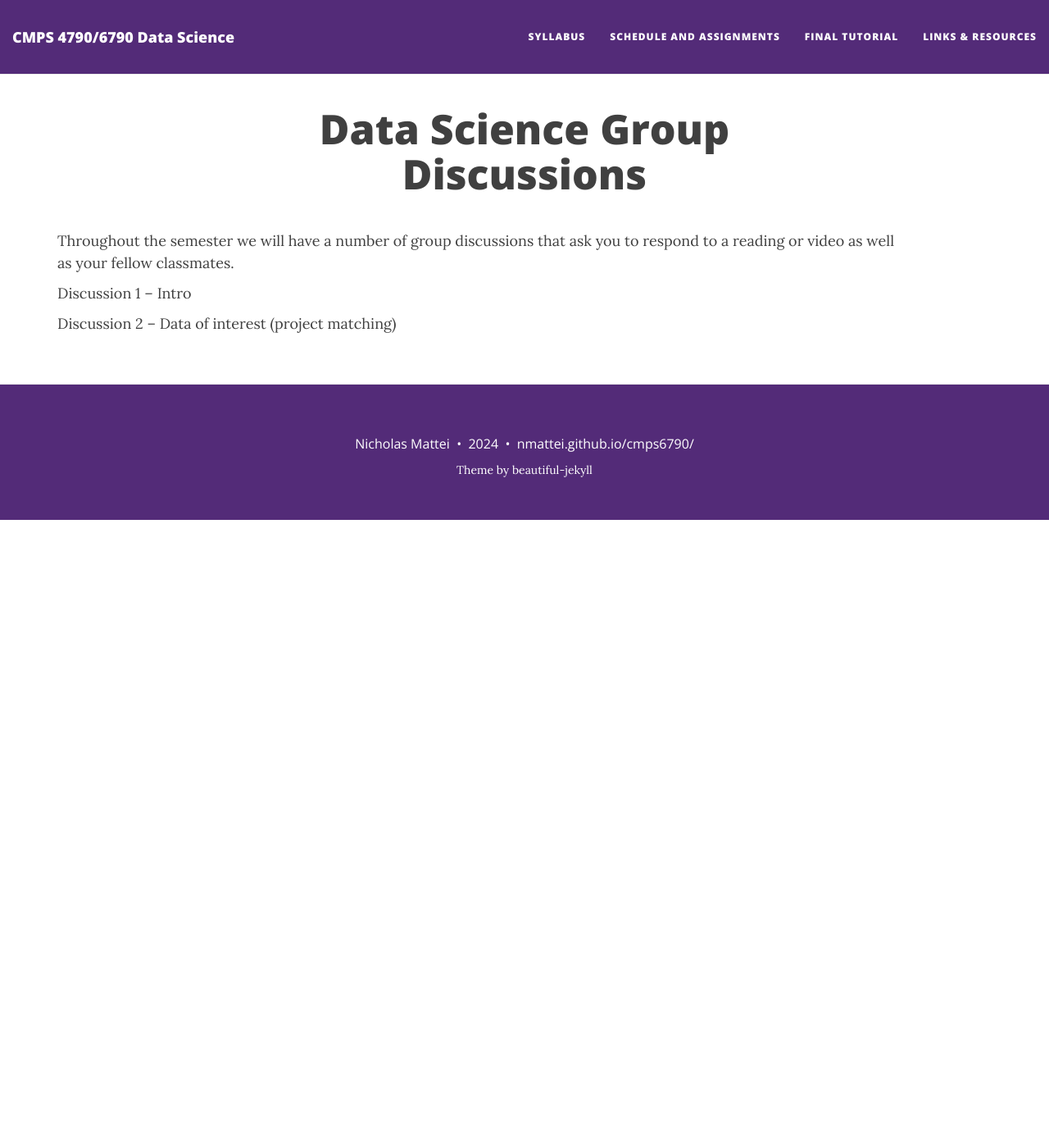
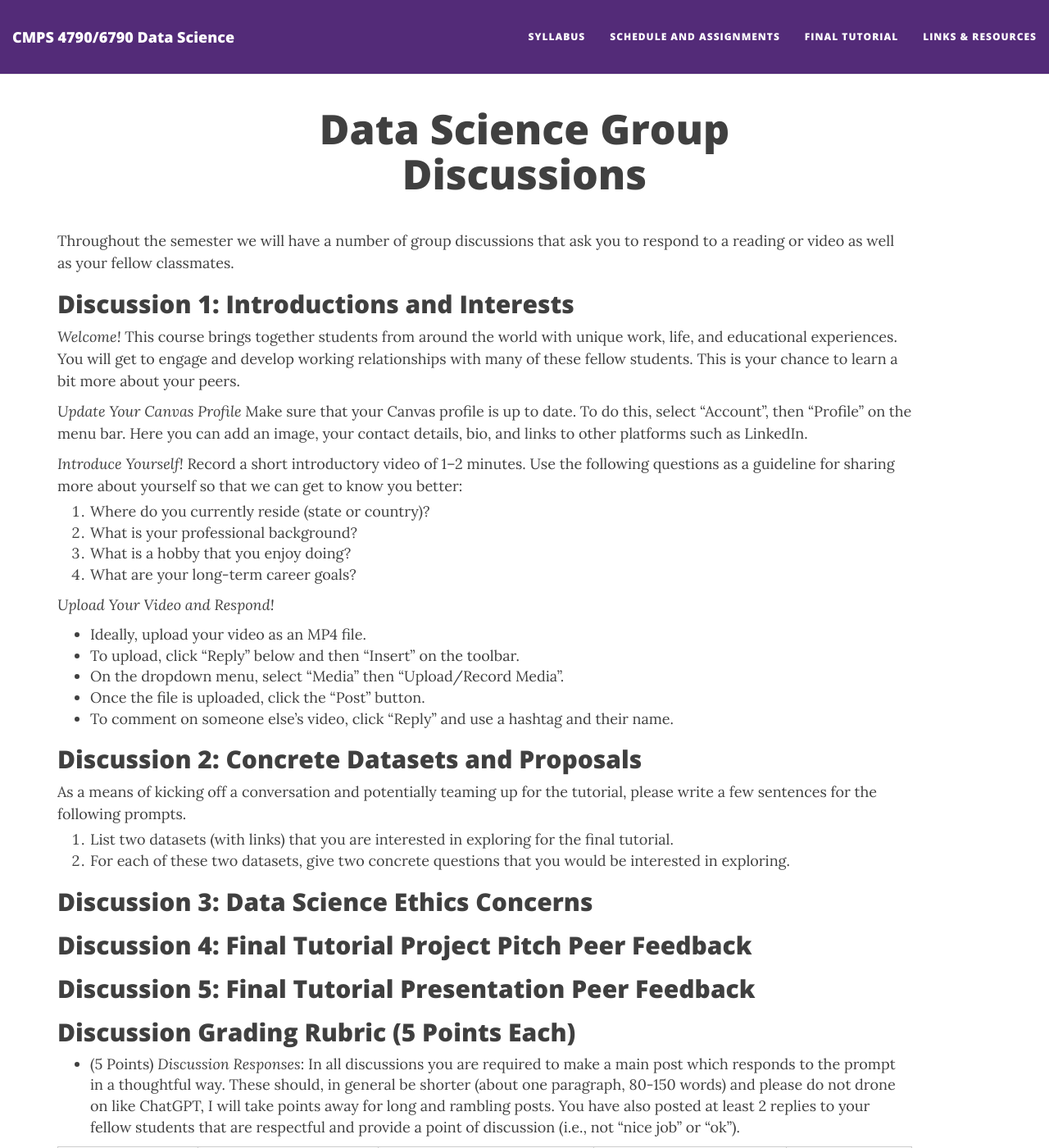
Before and after one commit to nmattei/cmps6790, a Jekyll site: the page built from discussions.md, in a window 1280 px wide and 1400 px high. Shown: the whole window at 82% size. Built offline with Jekyll 4.4.1, drawn with Linux system fonts in a browser that asks for light colours; nearby versions of some CDN libraries; some of the changed text lies outside the part shown.

Commit message:
updated discussions and labs

```diff
--- a/discussions.md
+++ b/discussions.md
@@ -6,6 +6,42 @@ published: true
 
 Throughout the semester we will have a number of group discussions that ask you to respond to a reading or video as well as your fellow classmates.
 
-Discussion 1 -- Intro
+## Discussion 1: Introductions and Interests
 
-Discussion 2 -- Data of interest (project matching)
+*Welcome!* This course brings together students from around the world with unique work, life, and educational experiences. You will get to engage and develop working relationships with many of these fellow students. This is your chance to learn a bit more about your peers.
+
+*Update Your Canvas Profile* Make sure that your Canvas profile is up to date. To do this, select “Account”, then “Profile” on the menu bar. Here you can add an image, your contact details, bio, and links to other platforms such as LinkedIn.
+
+*Introduce Yourself!* Record a short introductory video of 1–2 minutes. Use the following questions as a guideline for sharing more about yourself so that we can get to know you better:
+1. Where do you currently reside (state or country)?
+2. What is your professional background?
+3. What is a hobby that you enjoy doing?
+4. What are your long-term career goals?
+
+*Upload Your Video and Respond!*
+* Ideally, upload your video as an MP4 file.
+* To upload, click “Reply” below and then “Insert” on the toolbar.
+* On the dropdown menu, select “Media” then “Upload/Record Media”.
+* Once the file is uploaded, click the “Post” button.
+* To comment on someone else’s video, click “Reply” and use a hashtag and their name.
+
+## Discussion 2: Concrete Datasets and Proposals
+
+As a means of kicking off a conversation and potentially teaming up for the tutorial, please write a few sentences for the following prompts.
+
+1. List two datasets (with links) that you are interested in exploring for the final tutorial.
+2. For each of these two datasets, give two concrete questions that you would be interested in exploring.
+
+## Discussion 3: Data Science Ethics Concerns
+
+## Discussion 4: Final Tutorial Project Pitch Peer Feedback
+
+## Discussion 5: Final Tutorial Presentation Peer Feedback
+
+## Discussion Grading Rubric (5 Points Each)
+
+* (5 Points) *Discussion Responses*: In all discussions you are required to make a main post which responds to the prompt in a thoughtful way. These should, in general be shorter (about one paragraph, 80-150 words) and please do not drone on like ChatGPT, I will take points away for long and rambling posts. You have also posted at least 2 replies to your fellow students that are respectful and provide a point of discussion (i.e., not "nice job" or "ok").
+
+| Full    |    Good |  Okay |   Lacking   |  No Marks |
+| : ---- :| : ---- :| : ---- :| : ---- :| : ---- :| : ---- : |
+| You completely and fully met the criteria described. | You have met most of the criteria but lack sufficient depth and/or missed one or more minor pieces. | You have missed components of the required criteria and/or they are incorrect / inappropriate or lack depth. | You have missed major components of the required criteria and/or may of them are incorrect. | Missing or completely inadequate. |
```
Also changed, not shown: schedule.md (+6 -0 lines), syllabus.md (+17 -6 lines).
